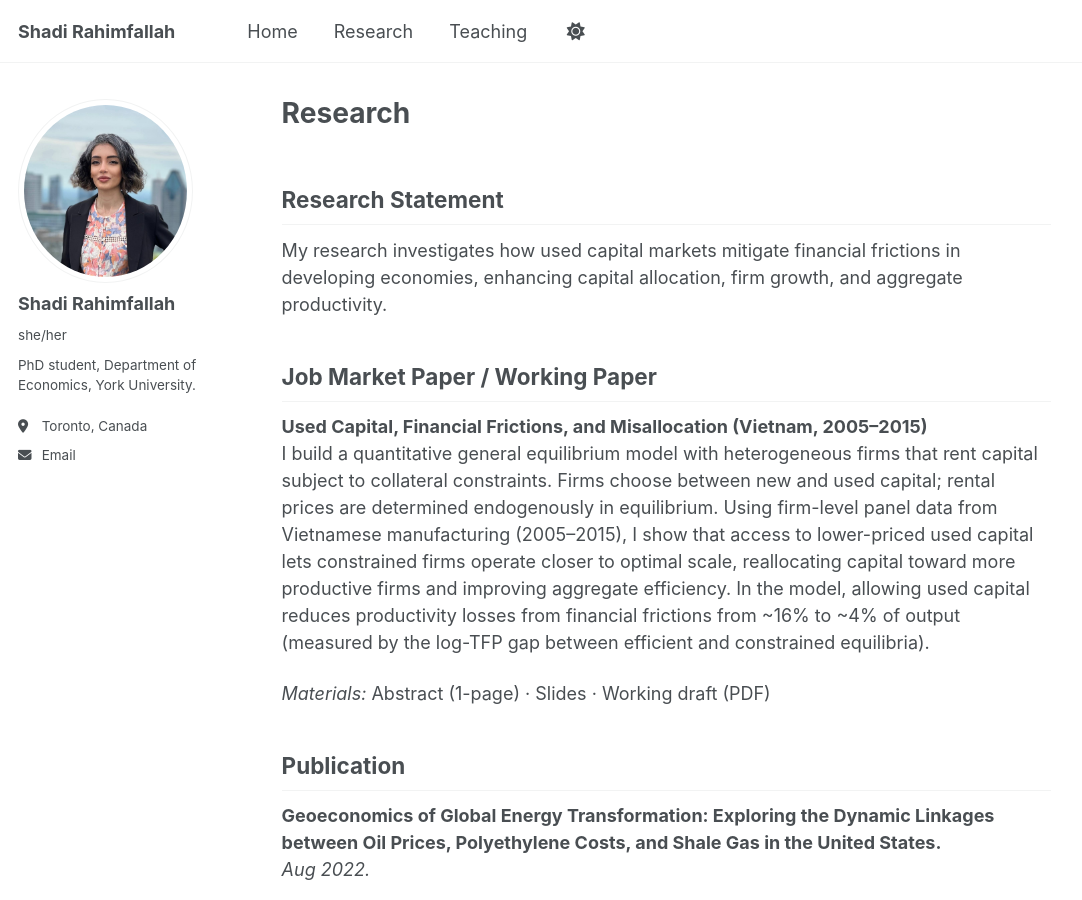
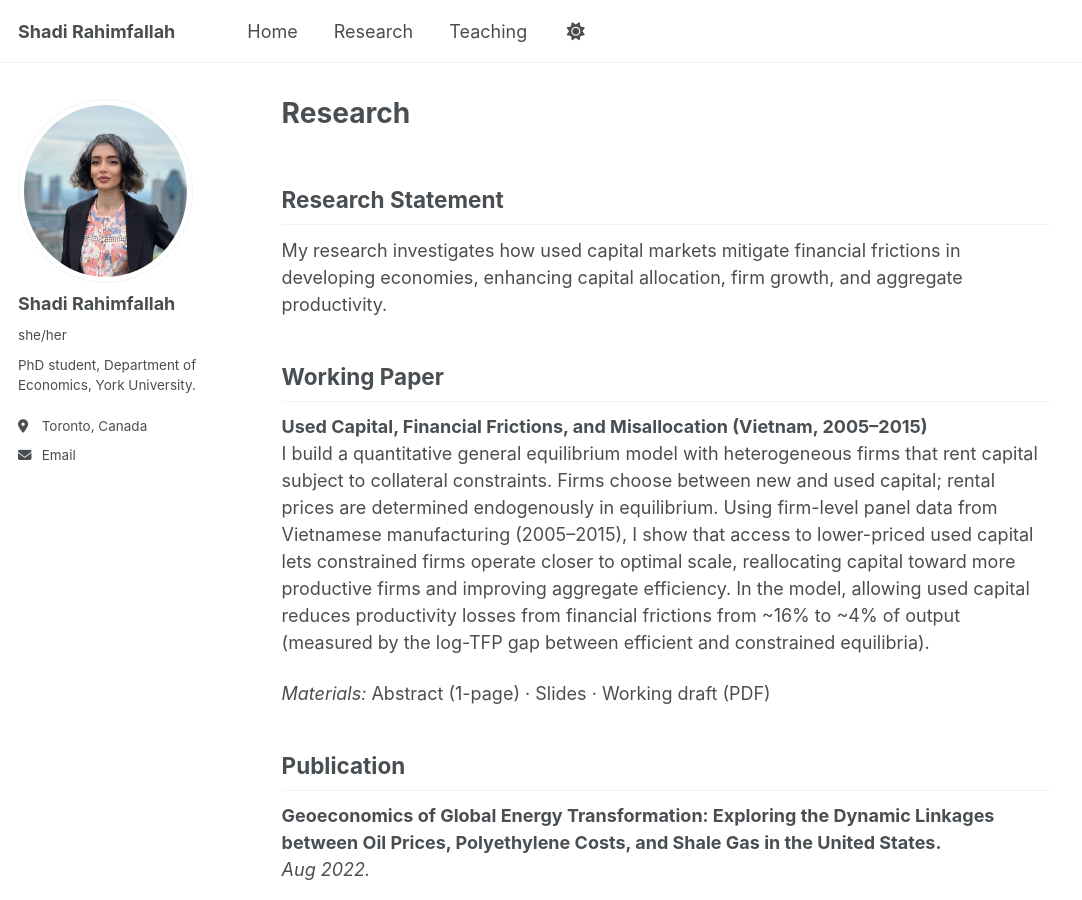
Before and after one commit to ShadiRahimfallah/ShadiRahimfallah.github.io, a Jekyll site: the page built from _pages/research.md, in a window 1280 px wide and 900 px high. Shown: the whole window, without its empty margins (0-1082 px from the left). Built offline with Jekyll 4.4.1, drawn with Linux system fonts in a browser that asks for light colours; a script that is not in the unit is left out.

Commit message:
Update research.md

```diff
--- a/_pages/research.md
+++ b/_pages/research.md
@@ -8,7 +8,7 @@ author_profile: true
 ## Research Statement
 My research investigates how used capital markets mitigate financial frictions in developing economies, enhancing capital allocation, firm growth, and aggregate productivity.
 
-## Job Market Paper / Working Paper
+## Working Paper
 **Used Capital, Financial Frictions, and Misallocation (Vietnam, 2005–2015)**
 I build a quantitative general equilibrium model with heterogeneous firms that rent capital subject to collateral constraints. Firms choose between new and used capital; rental prices are determined endogenously in equilibrium. Using firm-level panel data from Vietnamese manufacturing (2005–2015), I show that access to lower-priced used capital lets constrained firms operate closer to optimal scale, reallocating capital toward more productive firms and improving aggregate efficiency. In the model, allowing used capital reduces productivity losses from financial frictions from ~16% to ~4% of output (measured by the log-TFP gap between efficient and constrained equilibria).
 
```
